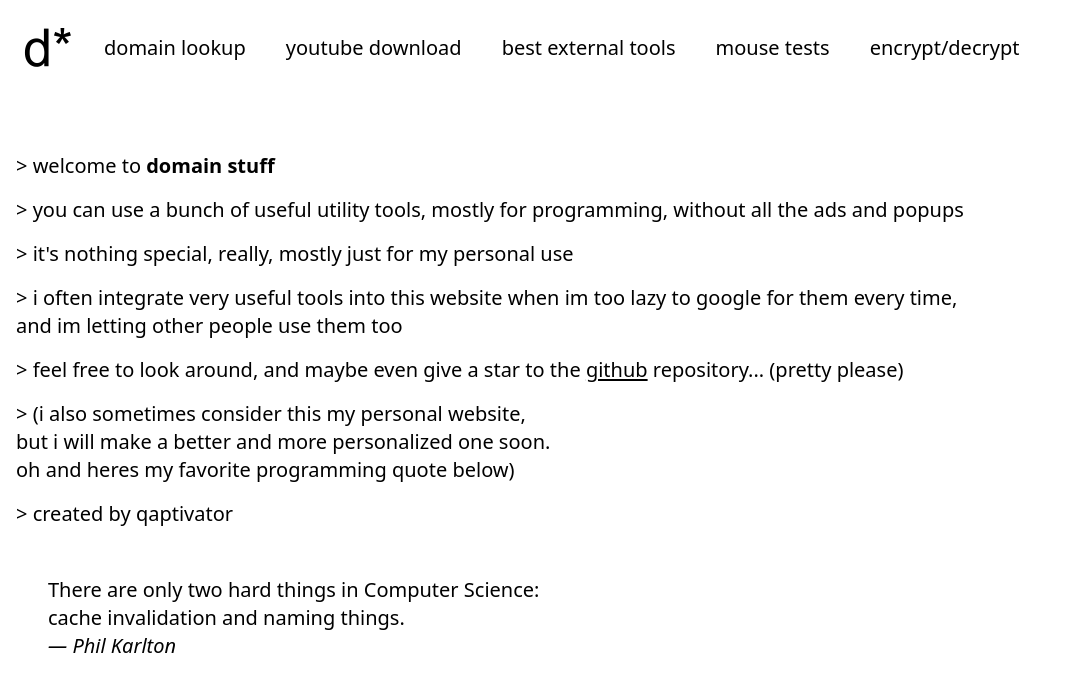
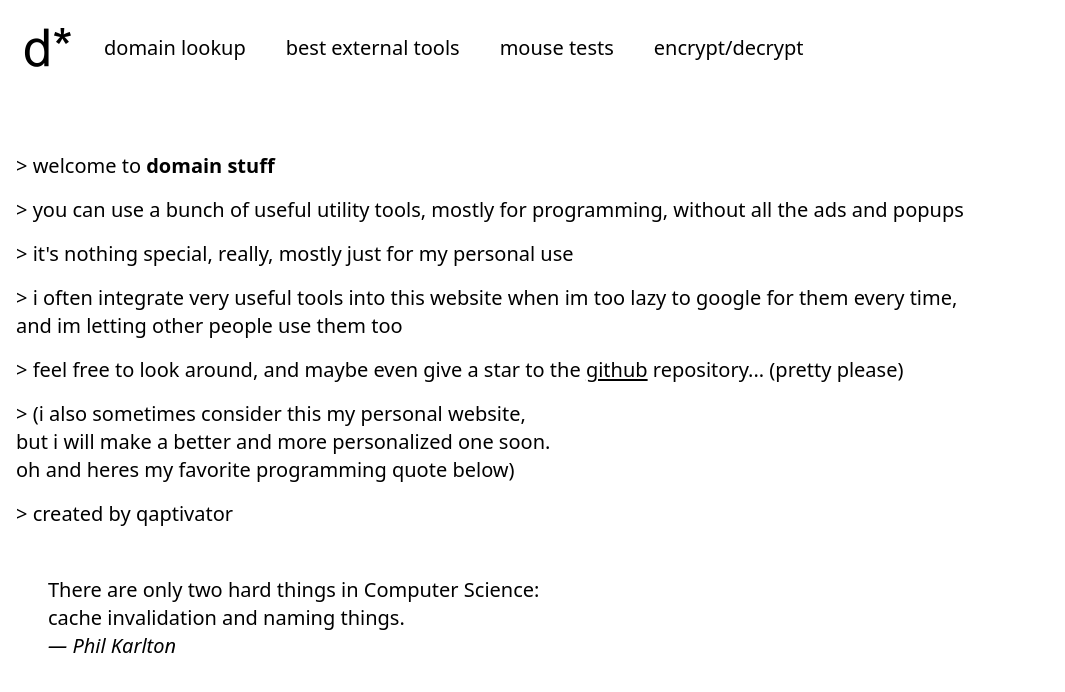
Before and after one commit to qaptivator/domain-stuff, a Nuxt app: page / in a window 1280 px wide. Shown: the top 692 px of the page, without its empty margins (0-1065 px from the left). Built offline with nearby package versions, Linux system fonts and the light colour scheme.

Commit message:
removed the ytdl link

```diff
--- a/layouts/default.vue
+++ b/layouts/default.vue
@@ -12,11 +12,11 @@
 					to="/lookup"
 					>domain lookup</NuxtLink
 				>
-				<NuxtLink
+				<!--<NuxtLink
 					class="no-underline hover:underline cursor-pointer"
 					to="/ytdl"
 					>youtube download</NuxtLink
-				>
+				>-->
 				<NuxtLink
 					class="no-underline hover:underline cursor-pointer"
 					to="/external-tools"
```
